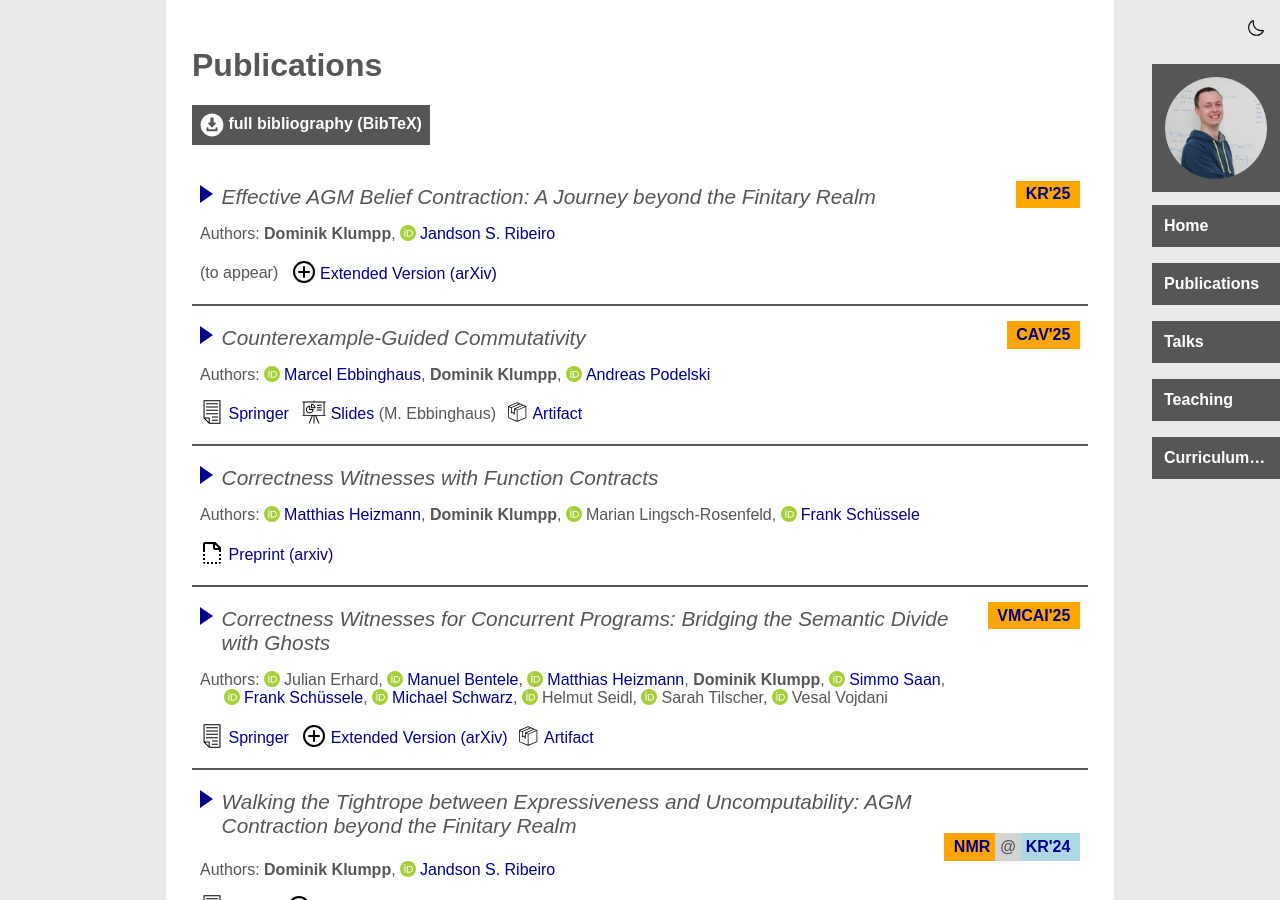
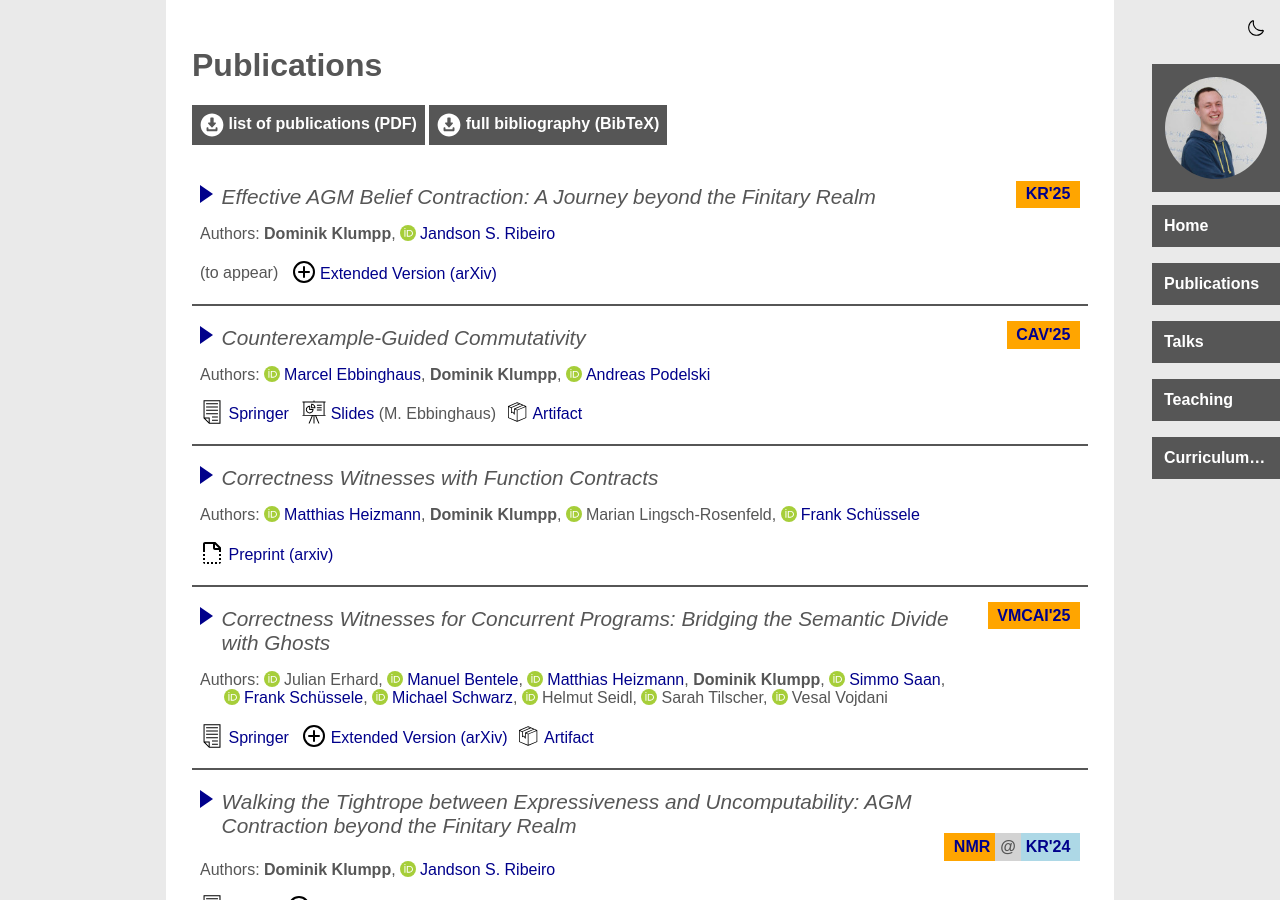
Before and after one commit to maul-esel/personal-website, a Jekyll site: the page built from publications.markdown, in a window 1280 px wide and 900 px high. Built offline with Jekyll 4.4.1, drawn with Linux system fonts in a browser that asks for light colours.

Commit message:
add list of publications as PDF

```diff
--- a/publications.markdown
+++ b/publications.markdown
@@ -11,6 +11,7 @@ lastmod_dependencies:
   collections: ['publications']
 ---
 
+[![]({{ '/images/download.svg' | relative_url }}){: .button-icon } list of publications (PDF)](/resources/publications.pdf){: rel="alternate" target="_blank" .button }
 [![]({{ '/images/download.svg' | relative_url }}){: .button-icon } full bibliography (BibTeX)](/resources/bibliography.bib){: rel="alternate" target="_blank" .button }
 
 <ul class="pub-list">
```
Also changed, not shown: 1 other file.
